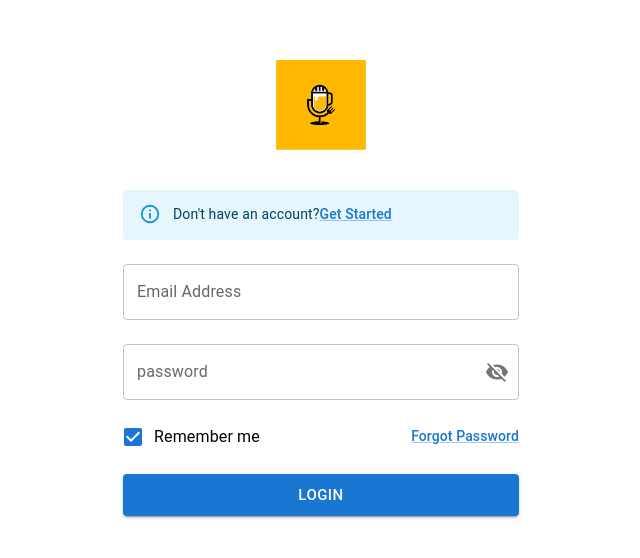
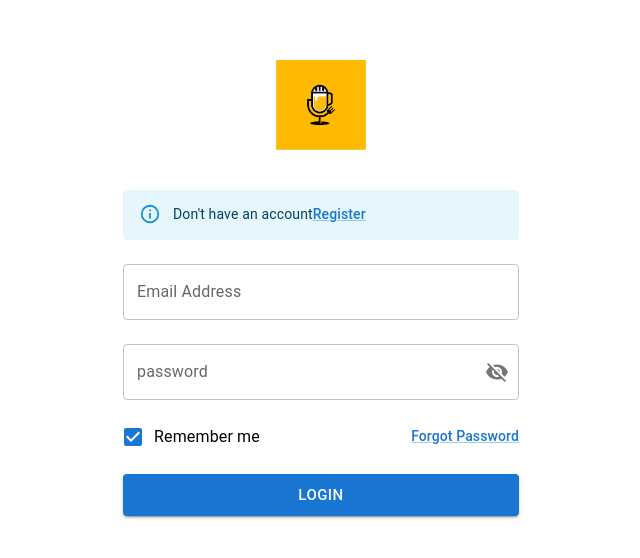
Before and after one commit to Tritintruong114/codercomm-demo, a React (Create React App) app: page /login in a window 1280 px wide. Shown: the part 120-678 px from the top of the page, without its empty margins (319-959 px from the left). Built offline with nearby package versions, Linux system fonts and the light colour scheme.

Commit message:
Register pages

```diff
--- a/src/app/apiService.js
+++ b/src/app/apiService.js
@@ -5,11 +5,11 @@ const apiService = axios.create({ baseURL: BASE_URL });
 
 apiService.interceptors.request.use(
   (request) => {
-    // console.log("Start Request", request);
+    console.log("Start Request", request);
     return request;
   },
   function (error) {
-    // console.log("Request Error", { error });
+    console.log("Request Error", { error });
     return Promise.reject(error);
   }
 );
@@ -20,7 +20,7 @@ apiService.interceptors.response.use(
     return response.data;
   },
   function (error) {
-    // console.log("Response Error", { error });
+    console.log("Response Error", { error });
     return Promise.reject(error);
   }
 );
--- a/src/pages/LoginPage.jsx
+++ b/src/pages/LoginPage.jsx
@@ -55,6 +55,7 @@ const LoginPage = () => {
   const onSubmit = async (data) => {
     const from = location.state?.from?.pathname || "/";
     let { email, password } = data;
+    console.log("This is onSubmit Loginpage");
     try {
       await auth.login({ email, password }, () => {
         navigate(from, { replace: true });
@@ -74,9 +75,9 @@ const LoginPage = () => {
             <Alert severity="error">{errors.responseError.message}</Alert>
           )}
           <Alert severity="info">
-            Don't have an account?
-            <Link variant="subtitle2" components={RouterLink} to="/register">
-              Get Started
+            Don't have an account
+            <Link variant="subtitle2" component={RouterLink} to="/register">
+              Register
             </Link>
           </Alert>
 
--- a/src/pages/RegisterPage.jsx
+++ b/src/pages/RegisterPage.jsx
@@ -35,8 +35,9 @@ const defaultValues = {
 
 const RegisterPage = () => {
   const auth = useAuth();
-  const [showPassword, setShowPassword] = useState();
-  const [showPasswordConfirmation, setShowPasswordConfirmation] = useState();
+  const [showPassword, setShowPassword] = useState(false);
+  const [showPasswordConfirmation, setShowPasswordConfirmation] =
+    useState(false);
 
   const methods = useForm({
     resolver: yupResolver(RegisterSchema),
@@ -54,7 +55,9 @@ const RegisterPage = () => {
 
   const onSubmit = async (data) => {
     const { name, email, password } = data;
+    //
     console.log("This is onsubmit");
+    //
     try {
       await auth.register({ name, email, password }, () => {
         navigate("/", { replace: true });
@@ -120,6 +123,7 @@ const RegisterPage = () => {
               ),
             }}
           />
+
           <LoadingButton
             fullWidth
             size="large"
```
